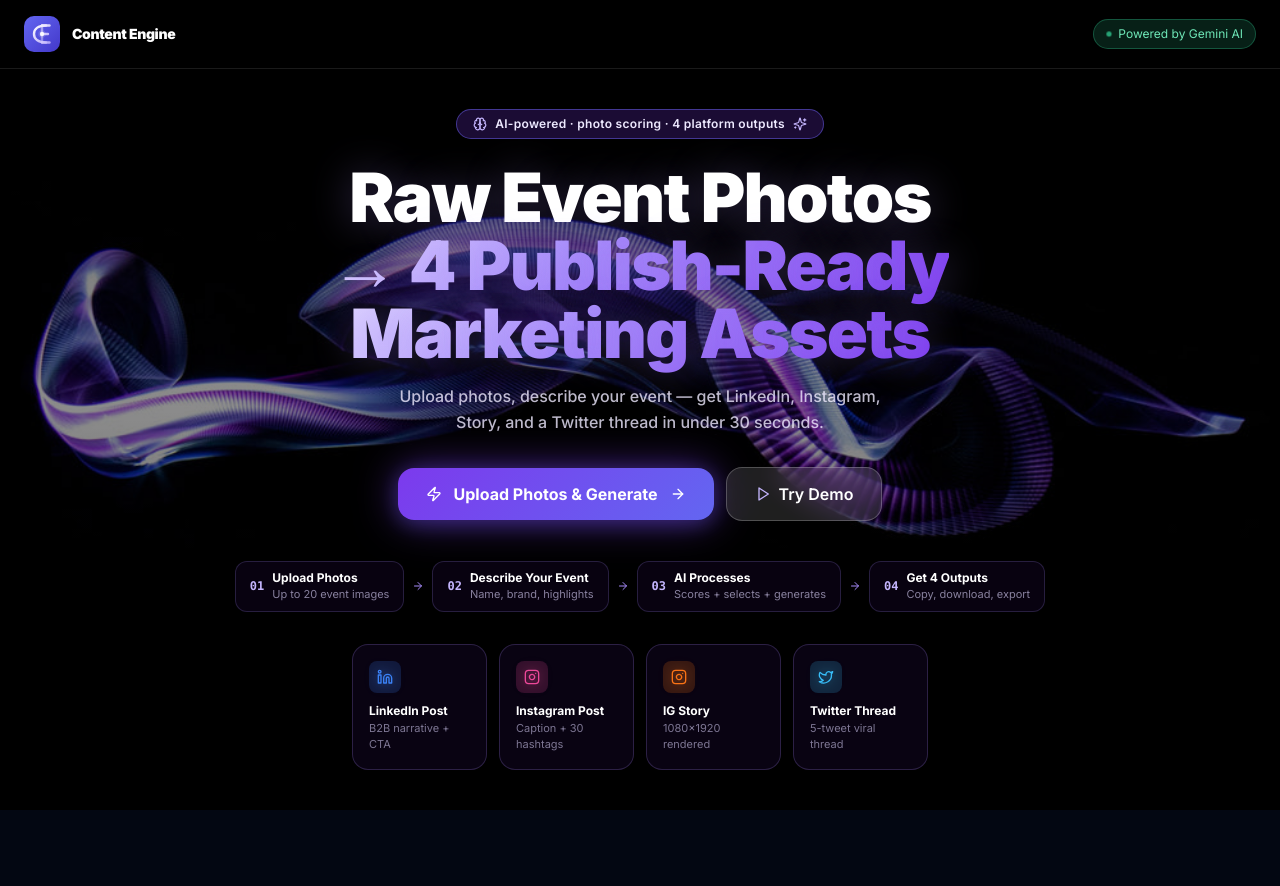
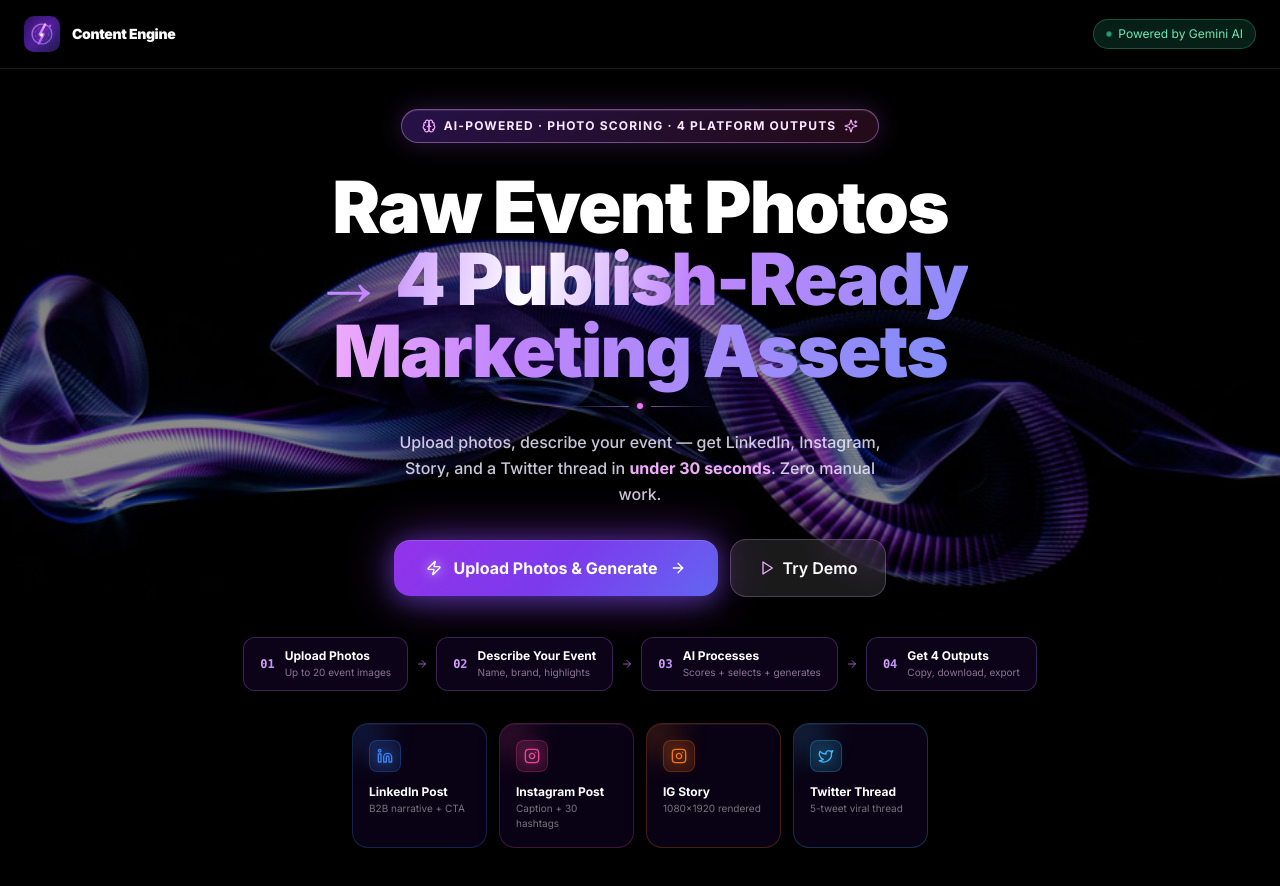
Before and after one commit to neeti26/Content_Engine, a Next.js app: page / in a window 1280 px wide. Before the commit the page ends 810 px from the top, so only its background shows below. Built offline with nearby package versions, Linux system fonts and the light colour scheme.

Commit message:
New lens+bolt logo, shimmer headline, fuchsia badge, glowing CTAs, vivid output cards

```diff
--- a/src/app/globals.css
+++ b/src/app/globals.css
@@ -30,10 +30,24 @@ html, body { max-width: 100vw; overflow-x: hidden; font-family: 'Inter', system-
 
 /* ── Gradient text ── */
 .gradient-text {
-  background: linear-gradient(135deg, #e0d7ff 0%, #a78bfa 40%, #7c3aed 100%);
+  background: linear-gradient(100deg, #f0abfc 0%, #c084fc 30%, #a78bfa 60%, #818cf8 100%);
   -webkit-background-clip: text;
   -webkit-text-fill-color: transparent;
   background-clip: text;
+}
+
+/* ── Shimmer on gradient text ── */
+@keyframes shimmer {
+  0%   { background-position: -400px 0; }
+  100% { background-position: 400px 0; }
+}
+.gradient-text-shimmer {
+  background: linear-gradient(100deg, #f0abfc 0%, #c084fc 20%, #ffffff 40%, #c084fc 60%, #a78bfa 80%, #818cf8 100%);
+  background-size: 800px 100%;
+  -webkit-background-clip: text;
+  -webkit-text-fill-color: transparent;
+  background-clip: text;
+  animation: shimmer 4s linear infinite;
 }
 
 /* ── Glows ── */
--- a/src/components/HeroSection.tsx
+++ b/src/components/HeroSection.tsx
@@ -64,52 +64,71 @@ export default function HeroSection({ onStart, onDemo }: Props) {
         >
           {/* Badge */}
           <motion.div
-            initial={{ opacity: 0, scale: 0.92 }}
+            initial={{ opacity: 0, scale: 0.9 }}
             animate={{ opacity: 1, scale: 1 }}
             transition={{ delay: 0.1 }}
-            className="inline-flex items-center gap-2 rounded-full px-4 py-1.5 mb-6 border-animated border"
-            style={{ background: 'rgba(124,58,237,0.22)', backdropFilter: 'blur(10px)', borderColor: 'rgba(167,139,250,0.45)' }}
+            className="inline-flex items-center gap-2 rounded-full px-5 py-2 mb-7 border"
+            style={{
+              background: 'linear-gradient(135deg, rgba(124,58,237,0.3), rgba(236,72,153,0.15))',
+              backdropFilter: 'blur(12px)',
+              borderColor: 'rgba(240,171,252,0.4)',
+              boxShadow: '0 0 24px rgba(168,85,247,0.25), inset 0 1px 0 rgba(255,255,255,0.1)'
+            }}
           >
-            <Brain className="w-3.5 h-3.5 text-violet-300" />
-            <span className="text-violet-100 text-xs font-semibold tracking-wide">AI-powered · photo scoring · 4 platform outputs</span>
-            <Sparkles className="w-3.5 h-3.5 text-violet-300" />
+            <Brain className="w-3.5 h-3.5 text-fuchsia-300" />
+            <span className="text-fuchsia-100 text-xs font-bold tracking-widest uppercase">AI-powered · photo scoring · 4 platform outputs</span>
+            <Sparkles className="w-3.5 h-3.5 text-fuchsia-300" />
           </motion.div>
 
           {/* Headline */}
-          <h1 className="text-5xl sm:text-6xl md:text-[68px] font-black text-white mb-4 leading-[1.06] tracking-tight"
-            style={{ textShadow: '0 2px 40px rgba(167,139,250,0.3)' }}>
+          <h1 className="text-5xl sm:text-6xl md:text-[72px] font-black text-white mb-4 leading-[1.04] tracking-tight">
             Raw Event Photos
             <br />
-            <span className="gradient-text">→ 4 Publish-Ready</span>
+            <span className="gradient-text-shimmer">→ 4 Publish-Ready</span>
             <br />
             <span className="gradient-text">Marketing Assets</span>
           </h1>
 
-          <p className="text-violet-100/80 text-base max-w-lg mx-auto mb-8 leading-relaxed font-medium">
-            Upload photos, describe your event — get LinkedIn, Instagram, Story, and a Twitter thread in under 30 seconds.
+          {/* Decorative accent line under headline */}
+          <div className="flex items-center justify-center gap-2 mb-5">
+            <div className="h-px w-16 rounded-full" style={{ background: 'linear-gradient(90deg, transparent, rgba(192,132,252,0.6))' }} />
+            <div className="w-1.5 h-1.5 rounded-full bg-fuchsia-400" style={{ boxShadow: '0 0 8px rgba(232,121,249,0.8)' }} />
+            <div className="h-px w-16 rounded-full" style={{ background: 'linear-gradient(90deg, rgba(192,132,252,0.6), transparent)' }} />
+          </div>
+
+          <p className="text-violet-100/85 text-base max-w-lg mx-auto mb-8 leading-relaxed font-medium">
+            Upload photos, describe your event — get LinkedIn, Instagram, Story, and a Twitter thread in <span className="text-fuchsia-300 font-bold">under 30 seconds</span>. Zero manual work.
           </p>
 
           {/* CTAs */}
           <div className="flex flex-col sm:flex-row items-center justify-center gap-3 mb-10">
             <motion.button
-              whileHover={{ scale: 1.03, y: -1 }}
+              whileHover={{ scale: 1.04, y: -2 }}
               whileTap={{ scale: 0.97 }}
               onClick={onStart}
-              className="inline-flex items-center gap-3 text-white font-bold text-base px-7 py-3.5 rounded-2xl transition-all glow-indigo"
-              style={{ background: 'linear-gradient(135deg, #7c3aed, #6366f1)', boxShadow: '0 0 40px rgba(124,58,237,0.55), 0 4px 20px rgba(99,102,241,0.3)' }}
+              className="inline-flex items-center gap-3 text-white font-bold text-base px-8 py-4 rounded-2xl transition-all relative overflow-hidden"
+              style={{
+                background: 'linear-gradient(135deg, #9333ea, #7c3aed, #6366f1)',
+                boxShadow: '0 0 48px rgba(147,51,234,0.6), 0 4px 24px rgba(99,102,241,0.4), inset 0 1px 0 rgba(255,255,255,0.15)'
+              }}
             >
-              <Zap className="w-4 h-4" />
-              Upload Photos & Generate
+              <Zap className="w-4 h-4 drop-shadow-[0_0_6px_rgba(255,255,255,0.8)]" />
+              Upload Photos &amp; Generate
               <ArrowRight className="w-4 h-4" />
             </motion.button>
             <motion.button
               whileHover={{ scale: 1.02 }}
               whileTap={{ scale: 0.98 }}
               onClick={onDemo}
-              className="inline-flex items-center gap-2 text-white font-semibold text-base px-7 py-3.5 rounded-2xl transition-all card-hover"
-              style={{ background: 'rgba(255,255,255,0.12)', backdropFilter: 'blur(14px)', border: '1px solid rgba(255,255,255,0.22)' }}
+              className="inline-flex items-center gap-2 text-white font-semibold text-base px-7 py-4 rounded-2xl transition-all card-hover"
+              style={{
+                background: 'rgba(255,255,255,0.1)',
+                backdropFilter: 'blur(16px)',
+                border: '1px solid rgba(240,171,252,0.25)',
+                boxShadow: '0 4px 20px rgba(0,0,0,0.3)'
+              }}
             >
-              <Play className="w-4 h-4 text-violet-300" />
+              <Play className="w-4 h-4 text-fuchsia-300" />
               Try Demo
             </motion.button>
           </div>
@@ -118,15 +137,27 @@ export default function HeroSection({ onStart, onDemo }: Props) {
           <div className="flex items-center justify-center gap-2 flex-wrap mb-8">
             {steps.map((s, i) => (
               <div key={s.n} className="flex items-center gap-2">
-                <div className="flex items-center gap-2 rounded-xl px-3.5 py-2 card-hover"
-                  style={{ background: 'rgba(15,5,30,0.55)', backdropFilter: 'blur(14px)', border: '1px solid rgba(167,139,250,0.2)' }}>
-                  <span className="text-violet-300 text-xs font-black font-mono">{s.n}</span>
+                <div
+                  className="flex items-center gap-2.5 rounded-xl px-4 py-2.5 card-hover"
+                  style={{
+                    background: 'rgba(20,5,40,0.6)',
+                    backdropFilter: 'blur(16px)',
+                    border: '1px solid rgba(192,132,252,0.25)',
+                    boxShadow: '0 2px 12px rgba(0,0,0,0.3)'
+                  }}
+                >
+                  <span
+                    className="text-xs font-black font-mono"
+                    style={{ background: 'linear-gradient(135deg, #f0abfc, #a78bfa)', WebkitBackgroundClip: 'text', WebkitTextFillColor: 'transparent' }}
+                  >{s.n}</span>
                   <div className="text-left">
-                    <div className="text-white text-xs font-bold">{s.label}</div>
-                    <div className="text-violet-200/60 text-[11px]">{s.sub}</div>
+                    <div className="text-white text-xs font-bold leading-tight">{s.label}</div>
+                    <div className="text-fuchsia-200/55 text-[10px] mt-0.5">{s.sub}</div>
                   </div>
                 </div>
-                {i < steps.length - 1 && <ArrowRight className="w-3 h-3 text-violet-400 flex-shrink-0" />}
+                {i < steps.length - 1 && (
+                  <ArrowRight className="w-3 h-3 flex-shrink-0" style={{ color: 'rgba(192,132,252,0.7)' }} />
+                )}
               </div>
             ))}
           </div>
@@ -136,17 +167,31 @@ export default function HeroSection({ onStart, onDemo }: Props) {
             {outputs.map((o, i) => (
               <motion.div
                 key={o.label}
-                initial={{ opacity: 0, y: 16 }}
+                initial={{ opacity: 0, y: 20 }}
                 animate={{ opacity: 1, y: 0 }}
-                transition={{ delay: 0.35 + i * 0.07 }}
-                className="rounded-2xl p-4 text-left card-hover"
-                style={{ background: 'rgba(15,5,30,0.6)', backdropFilter: 'blur(18px)', border: '1px solid rgba(167,139,250,0.22)' }}
+                transition={{ delay: 0.35 + i * 0.08 }}
+                className="rounded-2xl p-4 text-left card-hover relative overflow-hidden"
+                style={{
+                  background: 'rgba(15,4,32,0.65)',
+                  backdropFilter: 'blur(20px)',
+                  border: `1px solid ${o.color}40`,
+                  boxShadow: `0 4px 20px rgba(0,0,0,0.4), inset 0 1px 0 rgba(255,255,255,0.06)`
+                }}
               >
-                <div className="w-8 h-8 rounded-lg flex items-center justify-center mb-2.5" style={{ background: `${o.color}30` }}>
-                  <o.icon className="w-4 h-4" style={{ color: o.color, filter: `drop-shadow(0 0 6px ${o.color}88)` }} />
+                {/* Color bleed top-left */}
+                <div className="absolute top-0 left-0 w-12 h-12 rounded-full opacity-20 pointer-events-none"
+                  style={{ background: o.color, filter: 'blur(16px)', transform: 'translate(-30%, -30%)' }} />
+                <div
+                  className="w-8 h-8 rounded-lg flex items-center justify-center mb-3"
+                  style={{ background: `${o.color}22`, border: `1px solid ${o.color}40` }}
+                >
+                  <o.icon
+                    className="w-4 h-4"
+                    style={{ color: o.color, filter: `drop-shadow(0 0 8px ${o.color})` }}
+                  />
                 </div>
                 <div className="text-white text-xs font-bold mb-0.5 leading-tight">{o.label}</div>
-                <div className="text-violet-200/55 text-[11px]">{o.desc}</div>
+                <div className="text-white/45 text-[10px]">{o.desc}</div>
               </motion.div>
             ))}
           </div>
--- a/src/components/Logo.tsx
+++ b/src/components/Logo.tsx
@@ -1,6 +1,9 @@
-// Custom CE mark — a flowing C+E monogram with a spark node at the junction.
-// The C curves open to the right, and the E's spine extends from the same
-// midpoint, making them read as one connected glyph.
+'use client';
+
+// Content Engine logo — an abstract "lens + spark" mark.
+// A hexagonal aperture shape with a diagonal lightning bolt cutting through it,
+// representing AI vision transforming raw photos into content.
+// Multi-stop purple/fuchsia/violet gradient with inner glow.
 
 interface LogoProps {
   size?: number;
@@ -8,78 +11,107 @@ interface LogoProps {
 }
 
 export default function Logo({ size = 36, className = '' }: LogoProps) {
+  const id = 'ce-logo';
   return (
     <svg
       width={size}
       height={size}
-      viewBox="0 0 36 36"
+      viewBox="0 0 40 40"
       fill="none"
       xmlns="http://www.w3.org/2000/svg"
       className={className}
-      aria-label="Content Engine logo"
+      aria-label="Content Engine"
     >
-      {/* Rounded square bg */}
-      <rect width="36" height="36" rx="10" fill="url(#logo-bg)" />
+      {/* Rounded square background with deep purple */}
+      <rect width="40" height="40" rx="11" fill={`url(#${id}-bg)`} />
 
-      {/* C arc — open right, stroke-only */}
+      {/* Inner glow layer */}
+      <rect width="40" height="40" rx="11" fill={`url(#${id}-glow)`} opacity="0.6" />
+
+      {/* Aperture / lens ring — hexagonal circle suggestion */}
+      <circle
+        cx="20" cy="20" r="11"
+        stroke={`url(#${id}-ring)`}
+        strokeWidth="1.5"
+        fill="none"
+        opacity="0.7"
+      />
+
+      {/* Inner aperture ring */}
+      <circle
+        cx="20" cy="20" r="7.5"
+        stroke={`url(#${id}-ring)`}
+        strokeWidth="1"
+        fill="none"
+        opacity="0.35"
+        strokeDasharray="2.5 2.5"
+      />
+
+      {/* Lightning bolt — cuts diagonally through the lens */}
+      {/* Top segment: upper-right to center */}
       <path
-        d="M22 9.5 C14 9.5 10 13.2 10 18 C10 22.8 14 26.5 22 26.5"
-        stroke="url(#logo-stroke)"
-        strokeWidth="2.4"
+        d="M23.5 9.5 L17.5 20.5 L21.5 20.5 L16.5 30.5"
+        stroke={`url(#${id}-bolt)`}
+        strokeWidth="2.6"
         strokeLinecap="round"
+        strokeLinejoin="round"
         fill="none"
       />
 
-      {/* E spine (vertical bar of E, sharing C's midpoint) */}
+      {/* Bolt fill shape for solid look */}
       <path
-        d="M18 9.5 L18 26.5"
-        stroke="url(#logo-stroke)"
-        strokeWidth="2.4"
-        strokeLinecap="round"
-        fill="none"
-        opacity="0.55"
+        d="M23.5 9.5 L17.5 20.5 L21.5 20.5 L16.5 30.5 L22 21.5 L18 21.5 Z"
+        fill={`url(#${id}-bolt-fill)`}
+        opacity="0.92"
       />
 
-      {/* E top bar */}
-      <path
-        d="M18 9.5 L25.5 9.5"
-        stroke="url(#logo-stroke)"
-        strokeWidth="2.4"
-        strokeLinecap="round"
-        fill="none"
-      />
+      {/* Center spark — the focal point */}
+      <circle cx="19.5" cy="21" r="1.8" fill="white" opacity="0.95" />
+      <circle cx="19.5" cy="21" r="3.5" fill="white" opacity="0.1" />
 
-      {/* E mid bar (slightly shorter) */}
-      <path
-        d="M18 18 L24 18"
-        stroke="url(#logo-stroke)"
-        strokeWidth="2.4"
-        strokeLinecap="round"
-        fill="none"
-      />
-
-      {/* E bottom bar */}
-      <path
-        d="M18 26.5 L25.5 26.5"
-        stroke="url(#logo-stroke)"
-        strokeWidth="2.4"
-        strokeLinecap="round"
-        fill="none"
-      />
-
-      {/* Spark node at C/E junction */}
-      <circle cx="18" cy="18" r="2.2" fill="white" opacity="0.9" />
-      <circle cx="18" cy="18" r="3.8" fill="white" opacity="0.12" />
+      {/* Top-right corner accent dot */}
+      <circle cx="29" cy="11" r="1.5" fill={`url(#${id}-dot)`} opacity="0.8" />
 
       <defs>
-        <linearGradient id="logo-bg" x1="0" y1="0" x2="36" y2="36" gradientUnits="userSpaceOnUse">
-          <stop offset="0%" stopColor="#6366f1" />
-          <stop offset="100%" stopColor="#4338ca" />
+        {/* Background gradient — deep purple to violet */}
+        <linearGradient id={`${id}-bg`} x1="0" y1="0" x2="40" y2="40" gradientUnits="userSpaceOnUse">
+          <stop offset="0%" stopColor="#2e1065" />
+          <stop offset="50%" stopColor="#4c1d95" />
+          <stop offset="100%" stopColor="#1e1b4b" />
         </linearGradient>
-        <linearGradient id="logo-stroke" x1="10" y1="9.5" x2="26" y2="26.5" gradientUnits="userSpaceOnUse">
-          <stop offset="0%" stopColor="#ffffff" stopOpacity="1" />
-          <stop offset="100%" stopColor="#c4b5fd" stopOpacity="0.85" />
+
+        {/* Inner radial glow */}
+        <radialGradient id={`${id}-glow`} cx="50%" cy="40%" r="55%" gradientUnits="objectBoundingBox">
+          <stop offset="0%" stopColor="#a855f7" stopOpacity="0.5" />
+          <stop offset="100%" stopColor="#4c1d95" stopOpacity="0" />
+        </radialGradient>
+
+        {/* Ring stroke gradient */}
+        <linearGradient id={`${id}-ring`} x1="9" y1="9" x2="31" y2="31" gradientUnits="userSpaceOnUse">
+          <stop offset="0%" stopColor="#e879f9" />
+          <stop offset="50%" stopColor="#a78bfa" />
+          <stop offset="100%" stopColor="#818cf8" />
         </linearGradient>
+
+        {/* Bolt stroke gradient */}
+        <linearGradient id={`${id}-bolt`} x1="16" y1="9" x2="24" y2="31" gradientUnits="userSpaceOnUse">
+          <stop offset="0%" stopColor="#f5d0fe" />
+          <stop offset="40%" stopColor="#e879f9" />
+          <stop offset="100%" stopColor="#a855f7" />
+        </linearGradient>
+
+        {/* Bolt fill gradient */}
+        <linearGradient id={`${id}-bolt-fill`} x1="16" y1="9" x2="24" y2="31" gradientUnits="userSpaceOnUse">
+          <stop offset="0%" stopColor="#fae8ff" />
+          <stop offset="35%" stopColor="#e879f9" />
+          <stop offset="100%" stopColor="#7c3aed" />
+        </linearGradient>
+
+        {/* Accent dot */}
+        <radialGradient id={`${id}-dot`} cx="50%" cy="50%" r="50%">
+          <stop offset="0%" stopColor="#f0abfc" />
+          <stop offset="100%" stopColor="#c026d3" />
+        </radialGradient>
       </defs>
     </svg>
   );
```
